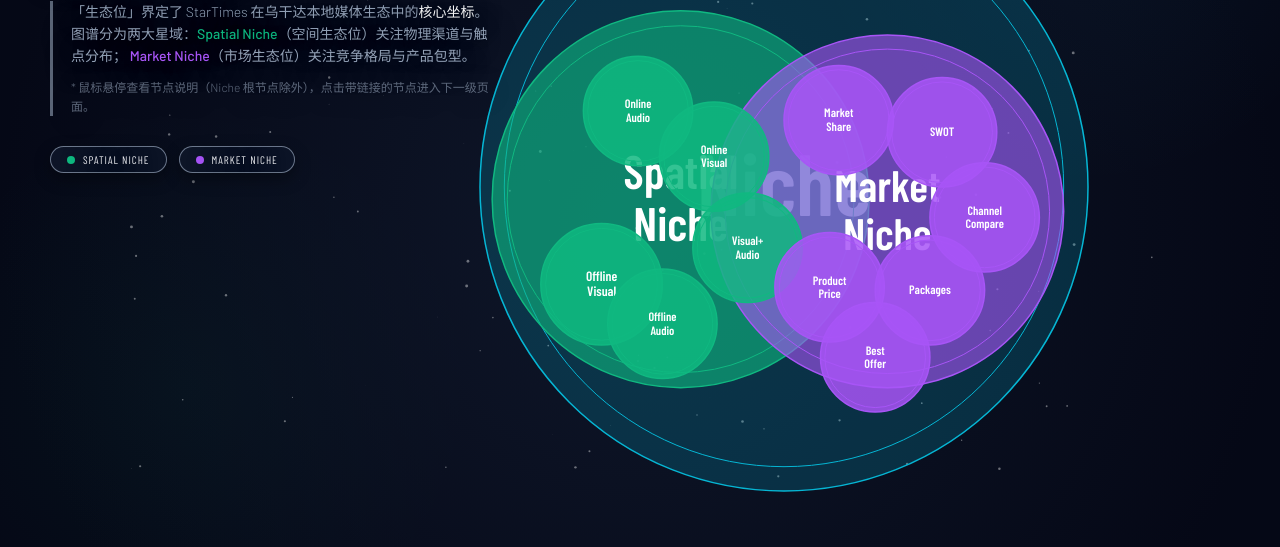
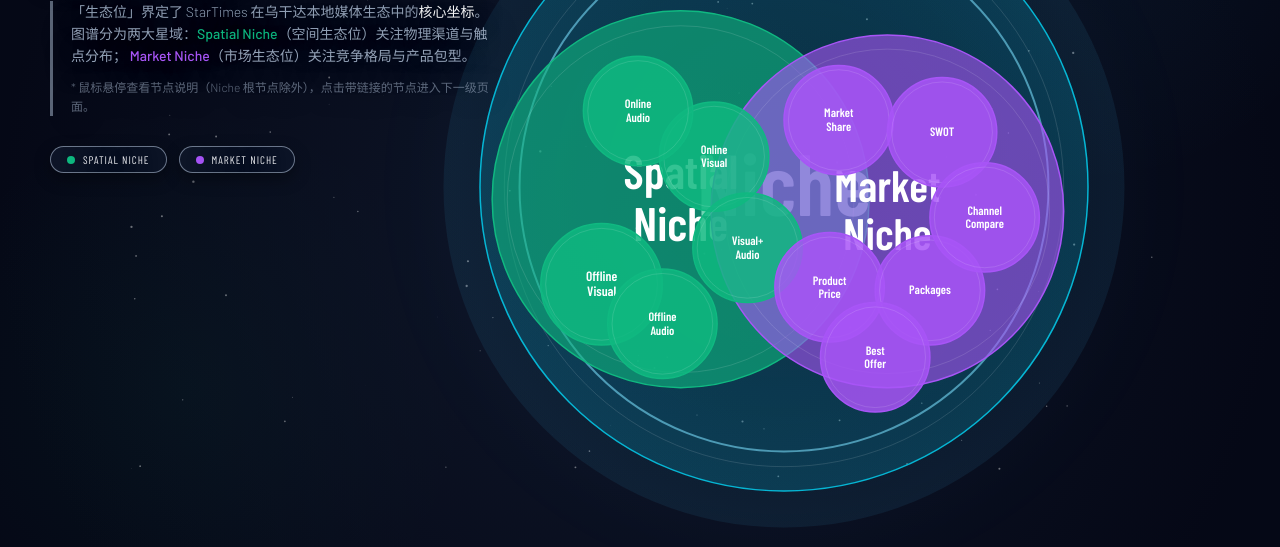
Before and after one commit to Yifei-Qi/startimes-uganda-dashboard, a plain HTML site: page niche/index.html in a window 1280 px wide. Shown: the part 253-800 px from the top of the page. Drawn offline with nearby package versions, Linux system fonts and the light colour scheme; animation ran at ten frames a second.

Commit message:
Update index.html

```diff
--- a/niche/index.html
+++ b/niche/index.html
@@ -49,7 +49,6 @@
       position: relative;
     }
 
-    /* 顶部导航栏 */
     .top-bar {
       position: fixed;
       top: 0; left: 0; right: 0;
@@ -351,7 +350,6 @@
     var chartDom = document.getElementById('niche-chart');
     var nicheChart = echarts.init(chartDom);
 
-    // --- 节点数据 ---
     const nodes = [
       {
         id: 'niche-root',
@@ -392,18 +390,18 @@
       { id: 'm-6', name: 'Channel\nCompare', role: 'market-sub', desc: '分渠道销售表现对比。', fx: 0.66, fy: 0.10, fr: 0.18, depth: 2 }
     ];
 
-    // 星星背景
     const stars = [];
     for (let i = 0; i < 150; i++) {
       stars.push([Math.random() * 100, Math.random() * 100, Math.random()]);
     }
 
-    // 视图状态：拖拽偏移 + 入场进度
     const viewState = {
       offsetX: 80,
       offsetY: 0,
-      enter: 0 // 0~1 入场缩放进度
+      enter: 0
     };
+
+    let auroraPhase = 0;
 
     function getNodeStyle(node) {
       const colors = {
@@ -427,10 +425,7 @@
       return { baseColor, opacity };
     }
 
-    function renderItem(params, api) {
-      const node = nodes[params.dataIndex];
-      if (!node) return;
-
+    function computeCenterAndBaseR(api) {
       const w = api.getWidth();
       const h = api.getHeight();
       const minSide = Math.min(w, h);
@@ -443,8 +438,22 @@
       const finalCx0 = isMobile ? w * 0.5 : cx0;
       const finalCy0 = isMobile ? h * 0.6 : cy0;
 
-      const cx = finalCx0 + node.fx * baseR + viewState.offsetX;
-      const cy = finalCy0 + node.fy * baseR + viewState.offsetY;
+      return {
+        baseR,
+        isMobile,
+        cx0: finalCx0 + viewState.offsetX,
+        cy0: finalCy0 + viewState.offsetY
+      };
+    }
+
+    function renderItem(params, api) {
+      const node = nodes[params.dataIndex];
+      if (!node) return;
+
+      const { baseR, isMobile, cx0, cy0 } = computeCenterAndBaseR(api);
+
+      const cx = cx0 + node.fx * baseR;
+      const cy = cy0 + node.fy * baseR;
 
       const enter = viewState.enter || 0.001;
       const rBase = baseR * node.fr * (isMobile ? 0.85 : 1);
@@ -478,7 +487,7 @@
             shape: { cx: cx, cy: cy, r: r * 0.92 },
             style: {
               fill: 'none',
-              stroke: 'rgba(255,255,255,0.12 * enter)',
+              stroke: 'rgba(255,255,255,' + (0.12 * enter) + ')',
               lineWidth: 1
             },
             silent: true
@@ -505,6 +514,46 @@
       };
     }
 
+    // 动态极光环
+    function renderAurora(params, api) {
+      const { baseR, cx0, cy0 } = computeCenterAndBaseR(api);
+
+      const p = (Math.sin(auroraPhase) + 1) / 2; // 0~1
+      const outerR = baseR * (1.08 + 0.04 * p);
+      const innerR = baseR * (0.85 + 0.02 * p);
+
+      const alphaCore = 0.4 + 0.25 * p;
+
+      return {
+        type: 'group',
+        children: [
+          {
+            type: 'circle',
+            shape: { cx: cx0, cy: cy0, r: outerR },
+            style: {
+              fill: new echarts.graphic.RadialGradient(0.5, 0.5, 1, [
+                { offset: 0.0, color: 'rgba(15,23,42,0)' },
+                { offset: 0.55, color: 'rgba(56,189,248,' + (0.15 * alphaCore) + ')' },
+                { offset: 0.9, color: 'rgba(56,189,248,0)' }
+              ]),
+              stroke: 'none',
+              shadowBlur: 90,
+              shadowColor: 'rgba(56,189,248,' + (0.45 * alphaCore) + ')'
+            }
+          },
+          {
+            type: 'circle',
+            shape: { cx: cx0, cy: cy0, r: innerR },
+            style: {
+              fill: 'none',
+              stroke: 'rgba(148,227,255,' + (0.25 + 0.35 * p) + ')',
+              lineWidth: 2
+            }
+          }
+        ]
+      };
+    }
+
     const option = {
       backgroundColor: 'transparent',
       tooltip: { show: false },
@@ -524,6 +573,15 @@
           z: 0
         },
         {
+          id: 'auroraRing',
+          type: 'custom',
+          coordinateSystem: 'none',
+          data: [0],
+          renderItem: renderAurora,
+          silent: true,
+          z: 1
+        },
+        {
           id: 'nicheNodes',
           type: 'custom',
           coordinateSystem: 'none',
@@ -536,7 +594,7 @@
 
     nicheChart.setOption(option);
 
-    // 入场动效：节点从小到大缩放出现
+    // 入场缩放动画
     (function runEnterAnimation() {
       const start = Date.now();
       const duration = 1100;
@@ -546,14 +604,28 @@
         if (t > 1) t = 1;
         viewState.enter = t;
         nicheChart.setOption({
-          series: [{ id: 'nicheNodes', data: nodes }]
+          series: [
+            { id: 'nicheNodes', data: nodes },
+            { id: 'auroraRing', data: [0] }
+          ]
         }, false);
         if (t < 1) requestAnimationFrame(frame);
       }
       requestAnimationFrame(frame);
     })();
 
-    // 详情面板交互
+    // 极光呼吸动画
+    (function animateAurora() {
+      function frame() {
+        auroraPhase += 0.03;
+        nicheChart.setOption({
+          series: [{ id: 'auroraRing', data: [0] }]
+        }, false);
+        requestAnimationFrame(frame);
+      }
+      requestAnimationFrame(frame);
+    })();
+
     const detailCard = document.getElementById('detail-card');
     const els = {
       role: document.getElementById('p-role'),
@@ -563,15 +635,13 @@
       statusText: document.getElementById('p-status-text')
     };
 
-    // 悬停：忽略根节点 Niche
-    nicheChart.on('mouseover', { seriesIndex: 1 }, function(params) {
+    nicheChart.on('mouseover', { seriesIndex: 2 }, function(params) {
       const node = nodes[params.dataIndex];
       if (!node) return;
 
       if (node.role === 'root') {
-        // 对根节点，移除高亮和信息展示
         detailCard.classList.remove('active');
-        nicheChart.dispatchAction({ type: 'downplay', seriesIndex: 1 });
+        nicheChart.dispatchAction({ type: 'downplay', seriesIndex: 2 });
         return;
       }
 
@@ -592,22 +662,20 @@
       detailCard.classList.add('active');
     });
 
-    // 点击空白收起
     nicheChart.getZr().on('click', function(e) {
       if (!e.target) {
         detailCard.classList.remove('active');
       }
     });
 
-    // 点击节点跳转：根节点无链接
-    nicheChart.on('click', { seriesIndex: 1 }, function (params) {
+    nicheChart.on('click', { seriesIndex: 2 }, function (params) {
       const node = nodes[params.dataIndex];
       if (node && node.link) {
         window.location.href = node.link;
       }
     });
 
-    // 背景拖拽（移动图）
+    // 背景拖拽（节点 + 极光一起移动）
     (function enableDragging() {
       const zr = nicheChart.getZr();
       let dragging = false;
@@ -634,7 +702,10 @@
         viewState.offsetY += dy;
 
         nicheChart.setOption({
-          series: [{ id: 'nicheNodes', data: nodes }]
+          series: [
+            { id: 'nicheNodes', data: nodes },
+            { id: 'auroraRing', data: [0] }
+          ]
         }, false);
       });
     })();
```
